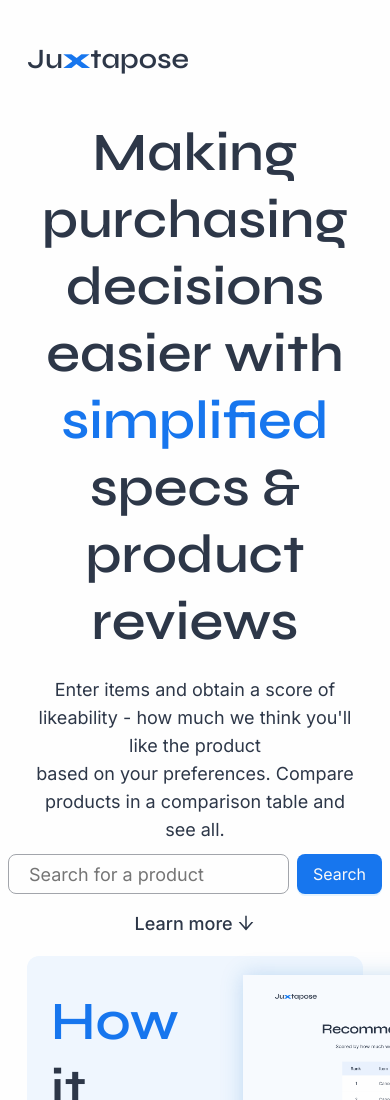
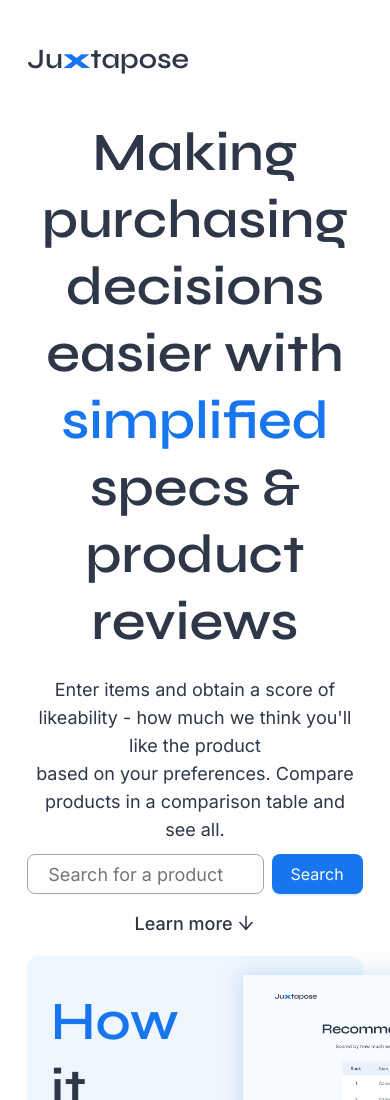
Before and after one commit to tzada8/capstone, a React (Create React App) app in the folder frontend/: page / in a window 390 px wide. Shown: the top 1100 px of the page. Built offline with nearby package versions, Linux system fonts and the light colour scheme.

Commit message:
Dynamic search bar sizing

```diff
--- a/frontend/src/components/search-bar/SearchBar.css
+++ b/frontend/src/components/search-bar/SearchBar.css
@@ -25,7 +25,7 @@
 
 .search-input-outside {
     background: var(--OFF-WHITE);
-    width: 550px;
+    width: 40%;
     border: 1px solid var(--GREY);
     margin-right: 8px;
 }
@@ -56,3 +56,18 @@
 .search-button-outside {
     width: 100px;
 }
+
+/* IF SCREEN IS SMALL, THEN FOLLOWING STYLES */
+@media screen and (max-width: 960px) {
+    .search-input-outside {
+        width: 80%;
+    }
+
+    .search-input-inside {
+        width: 90;
+    }
+
+    .search-icon {
+        width: 10%;
+    }
+}
```
